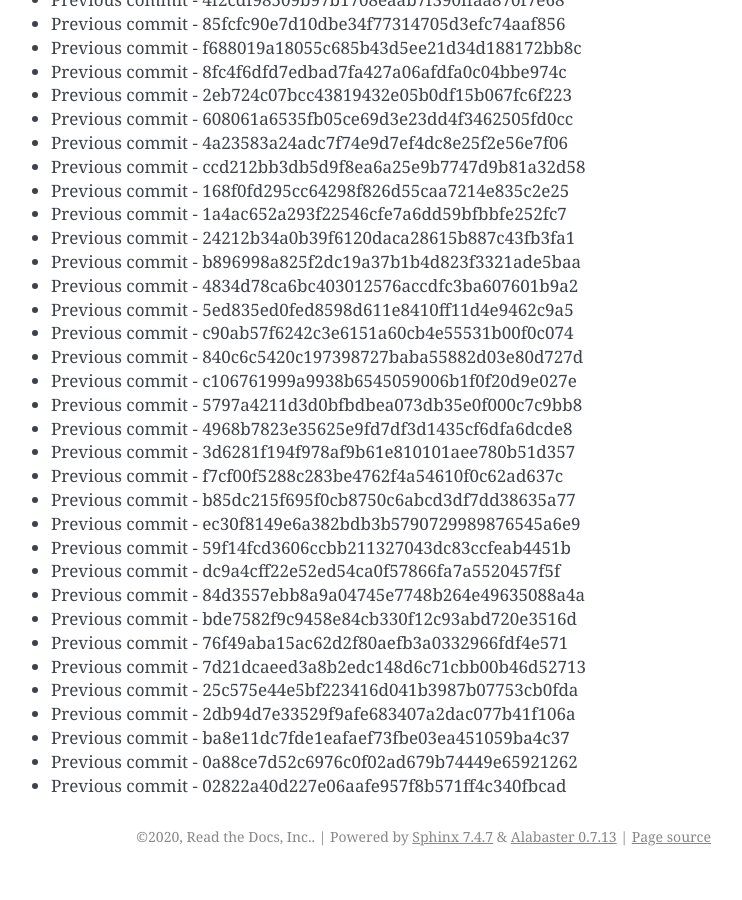
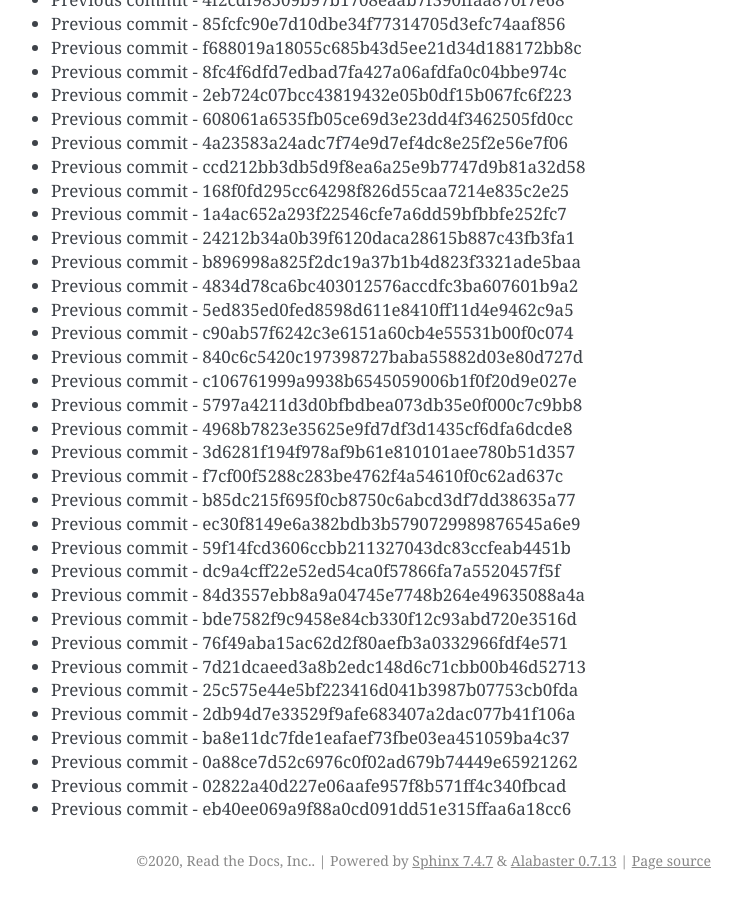
Before and after one commit to readthedocs/rtd-git-stresstest, a Sphinx documentation site: the page built from docs/updates.rst, in a window 1280 px wide and 900 px high, scrolled down 8770 px. Shown: the whole window, without its empty margins (399-1141 px from the left). Built offline with Sphinx 7.4.7, drawn with Linux system fonts in a browser that asks for light colours; before the commit the page ends 9646 px from its top, so only the background shows below that.

Commit message:
Generating commit from previous: eb40ee069a9f88a0cd091dd51e315ffaa6a18cc6

```diff
--- a/docs/updates.rst
+++ b/docs/updates.rst
@@ -400,3 +400,4 @@ It can be tested for any performance characteristics.
 * Previous commit - ba8e11dc7fde1eafaef73fbe03ea451059ba4c37
 * Previous commit - 0a88ce7d52c6976c0f02ad679b74449e65921262
 * Previous commit - 02822a40d227e06aafe957f8b571ff4c340fbcad
+* Previous commit - eb40ee069a9f88a0cd091dd51e315ffaa6a18cc6
```
